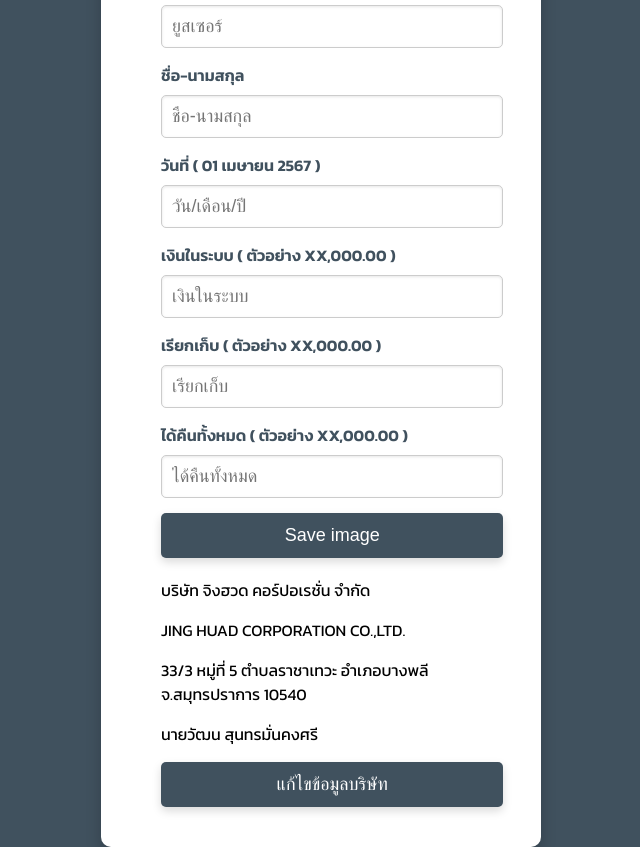
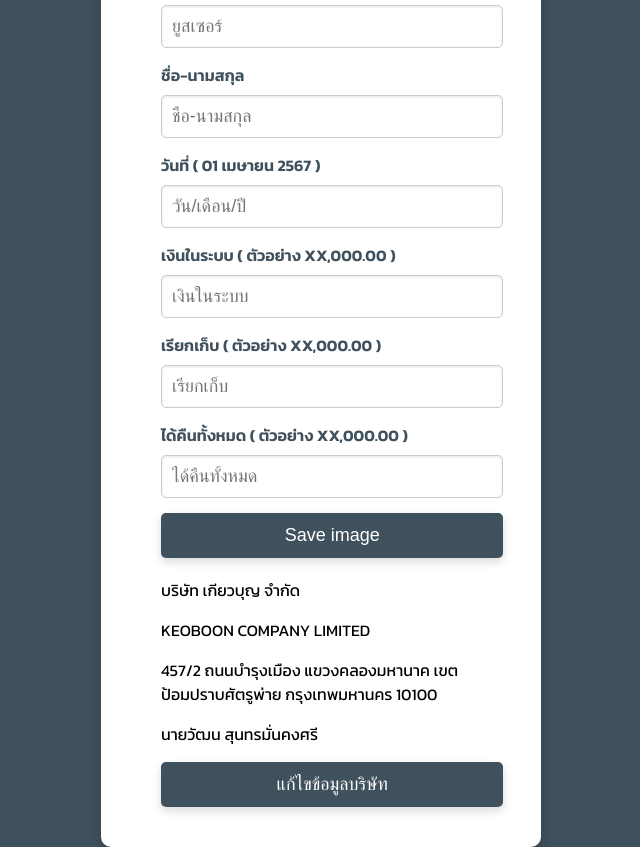
Before and after one commit to useronlineid/ans, a plain HTML site: page index.html in a window 1280 px wide. Shown: the part 55-902 px from the top of the page, without its empty margins (319-959 px from the left). Drawn offline with Linux system fonts and the light colour scheme.

Commit message:
index.html

```diff
--- a/index.html
+++ b/index.html
@@ -32,9 +32,9 @@
         </form>
 
         <div class="company-info">
-            <p id="companyName">บริษัท จิงฮวด คอร์ปอเรชั่น จำกัด</p>
-            <p id="companyNameEng">JING HUAD CORPORATION CO.,LTD.</p>
-            <p id="companyAddress">33/3 หมู่ที่ 5 ตำบลราชาเทวะ อำเภอบางพลี จ.สมุทรปราการ 10540</p>
+            <p id="companyName">บริษัท เกียวบุญ จำกัด</p>
+            <p id="companyNameEng">KEOBOON COMPANY LIMITED</p>
+            <p id="companyAddress">457/2 ถนนบำรุงเมือง แขวงคลองมหานาค เขตป้อมปราบศัตรูพ่าย กรุงเทพมหานคร 10100</p>
             <p id="companyName1">นายวัฒน สุนทรมั่นคงศรี</p>
             <button type="button" id="editCompanyInfo">แก้ไขข้อมูลบริษัท</button>
         </div>
```
